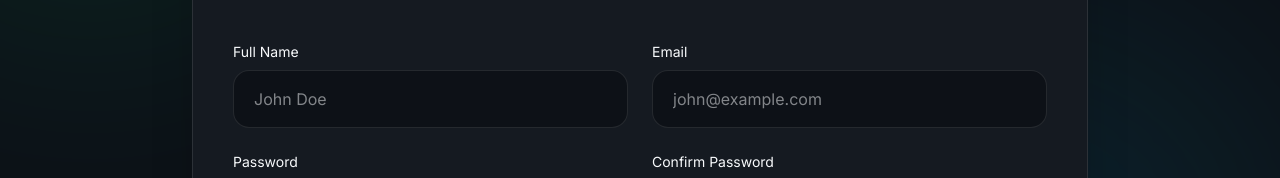
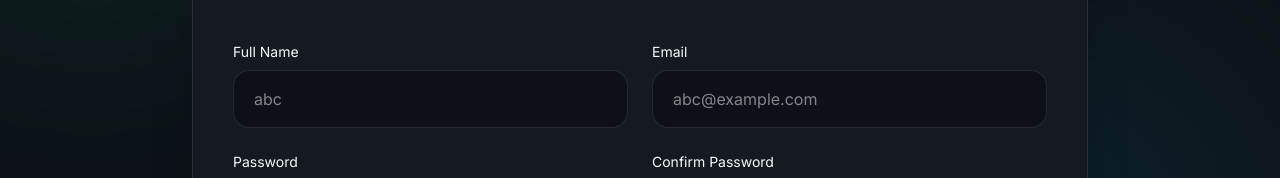
Before and after one commit to piyush7467/investment_ai, a React (Vite) app in the folder client/: page /register in a window 1280 px wide. Shown: the part 288-466 px from the top of the page. Built offline with nearby package versions, Linux system fonts and the light colour scheme; no server answers.

Commit message:
improving ui

```diff
--- a/client/src/features/auth/Register.jsx
+++ b/client/src/features/auth/Register.jsx
@@ -118,7 +118,7 @@
 
             <input
               type="text"
-              placeholder="John Doe"
+              placeholder="abc"
               {...register("name")}
               className="w-full rounded-2xl bg-[#0D1117] border border-white/10 px-5 py-4 outline-none focus:border-emerald-400"
             />
@@ -141,7 +141,7 @@
 
             <input
               type="email"
-              placeholder="john@example.com"
+              placeholder="abc@example.com"
               {...register("email")}
               className="w-full rounded-2xl bg-[#0D1117] border border-white/10 px-5 py-4 outline-none focus:border-emerald-400"
             />
--- a/client/src/layouts/MainLayout.jsx
+++ b/client/src/layouts/MainLayout.jsx
@@ -3,9 +3,11 @@
 
 const MainLayout = () => {
     return (
-        <div className="min-h-screen bg-slate-950 text-white">
+        <div className="min-h-screen bg-slate-950 text-white flex flex-col">
 
-            <Outlet />
+            <main className="flex-1 overflow-y-auto h-screen">
+                <Outlet />
+            </main>
             <Chatbot />
 
         </div>
```
